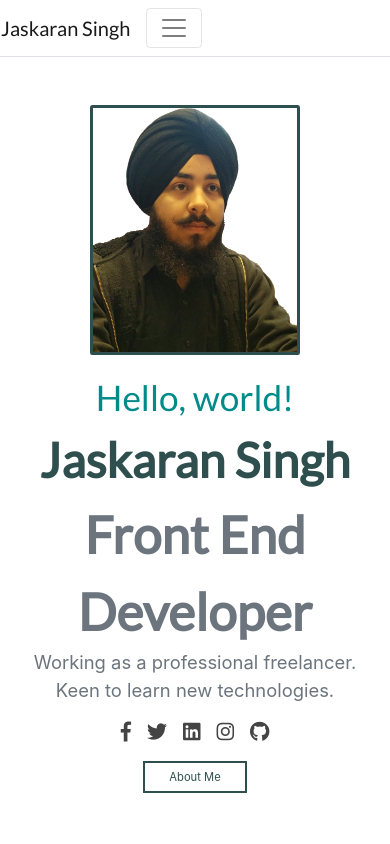
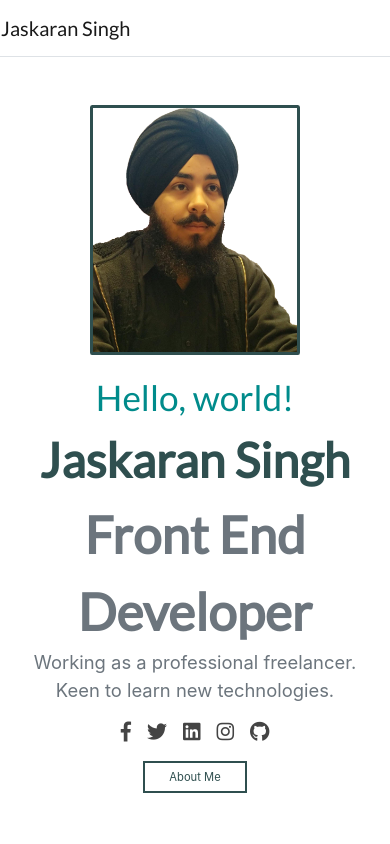
Before and after one commit to TheCoderSingh/portfolio-old, an Angular app: page / in a window 390 px wide. Shown: the top 844 px of the page. Built offline with nearby package versions, Linux system fonts and the light colour scheme.

Commit message:
feat: Hide navbar toggle icon on mobile

```diff
--- a/src/app/components/commons/navbar/navbar.component.css
+++ b/src/app/components/commons/navbar/navbar.component.css
@@ -1,5 +1,5 @@
 .navbar {
-	font-family: 'Lato', sans-serif;
+	font-family: "Lato", sans-serif;
 }
 
 #navbarSupportedContent a {
@@ -9,3 +9,9 @@
 .navbar-brand {
 	font-size: 1.25em;
 }
+
+@media only screen and (max-width: 767px) {
+	#navbarbtn {
+		display: none !important;
+	}
+}
--- a/src/app/components/commons/navbar/navbar.component.html
+++ b/src/app/components/commons/navbar/navbar.component.html
@@ -2,15 +2,25 @@
 	<div class="container">
 		<div class="row">
 			<a class="navbar-brand" routerLink="">Jaskaran Singh</a>
-			<button class="navbar-toggler" type="button" data-toggle="collapse" data-target="#navbarSupportedContent"
-				aria-controls="navbarSupportedContent" aria-expanded="false" aria-label="Toggle navigation">
+			<button
+				class="navbar-toggler"
+				type="button"
+				data-toggle="collapse"
+				data-target="#navbarSupportedContent"
+				aria-controls="navbarSupportedContent"
+				aria-expanded="false"
+				aria-label="Toggle navigation"
+				id="navbarbtn"
+			>
 				<span class="navbar-toggler-icon"></span>
 			</button>
 
 			<div class="collapse navbar-collapse" id="navbarSupportedContent">
 				<ul class="navbar-nav mr-auto">
 					<li class="nav-item">
-						<a class="nav-link" routerLink="">Home <span class="sr-only">(current)</span></a>
+						<a class="nav-link" routerLink=""
+							>Home <span class="sr-only">(current)</span></a
+						>
 					</li>
 					<li class="nav-item">
 						<a class="nav-link" routerLink="/about">About Me</a>
```
